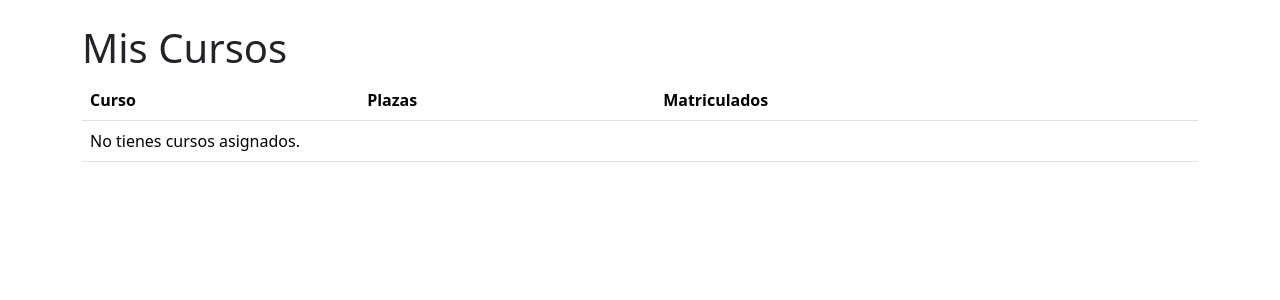
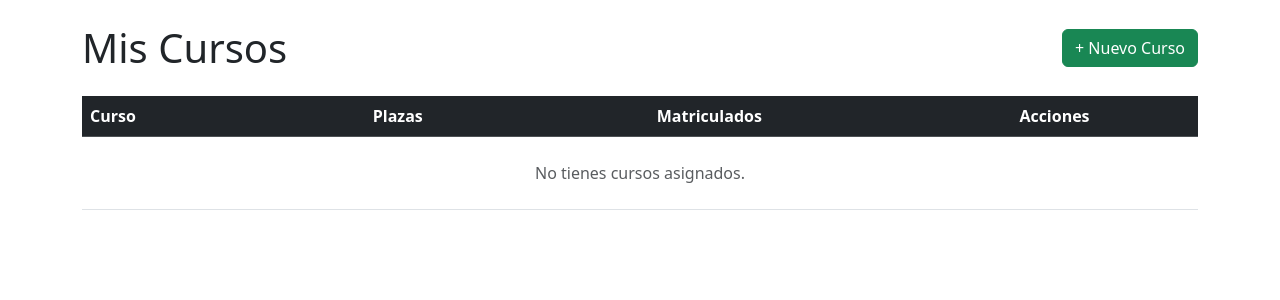
Before and after one commit to sermicroinfo-ui/gestion_formacion, a Django app: template templates/profesores/mis_cursos.html in a window 1280 px wide. Shown: the part 56-356 px from the top of the page. Run offline with Django 5.2, Linux system fonts and the light colour scheme; the template is opened without the code that fills it, so the values that code supplies are empty; parts of the project's set-up code (start-up, migrations or seed data) failed here and were passed over; some libraries are stand-ins or nearby versions.

Commit message:
Mejora dashboard y mis cursos del profesor: nuevo diseño y acciones
Co-Authored-By: Claude Sonnet 4.6 <noreply@anthropic.com>

```diff
--- a/templates/profesores/mis_cursos.html
+++ b/templates/profesores/mis_cursos.html
@@ -3,25 +3,38 @@
 {% block title %}Mis Cursos{% endblock %}
 
 {% block content %}
-<h1>Mis Cursos</h1>
-<table class="table">
-    <thead>
+<div class="d-flex justify-content-between align-items-center mb-4">
+    <h1 class="mb-0">Mis Cursos</h1>
+    <a href="{% url 'curso_crear' %}" class="btn btn-success">+ Nuevo Curso</a>
+</div>
+
+<table class="table table-hover align-middle">
+    <thead class="table-dark">
         <tr>
             <th>Curso</th>
-            <th>Plazas</th>
-            <th>Matriculados</th>
+            <th class="text-center">Plazas</th>
+            <th class="text-center">Matriculados</th>
+            <th class="text-center">Acciones</th>
         </tr>
     </thead>
     <tbody>
         {% for curso in cursos %}
         <tr>
-            <td>{{ curso.nombre }}</td>
-            <td>{{ curso.plazas }}</td>
-            <td>{{ curso.total_alumnos }}</td>
+            <td>
+                <a href="{% url 'detalle_curso' curso.slug %}" class="text-decoration-none fw-bold">
+                    {{ curso.nombre }}
+                </a>
+            </td>
+            <td class="text-center">{{ curso.plazas }}</td>
+            <td class="text-center">{{ curso.total_alumnos }}</td>
+            <td class="text-center">
+                <a href="{% url 'curso_editar' curso.slug %}" class="btn btn-sm btn-warning me-1">Editar</a>
+                <a href="{% url 'curso_eliminar' curso.slug %}" class="btn btn-sm btn-danger">Eliminar</a>
+            </td>
         </tr>
         {% empty %}
         <tr>
-            <td colspan="3">No tienes cursos asignados.</td>
+            <td colspan="4" class="text-center text-muted py-4">No tienes cursos asignados.</td>
         </tr>
         {% endfor %}
     </tbody>
```
Also changed, not shown: templates/profesores/dashboard.html (+30 -20 lines).
